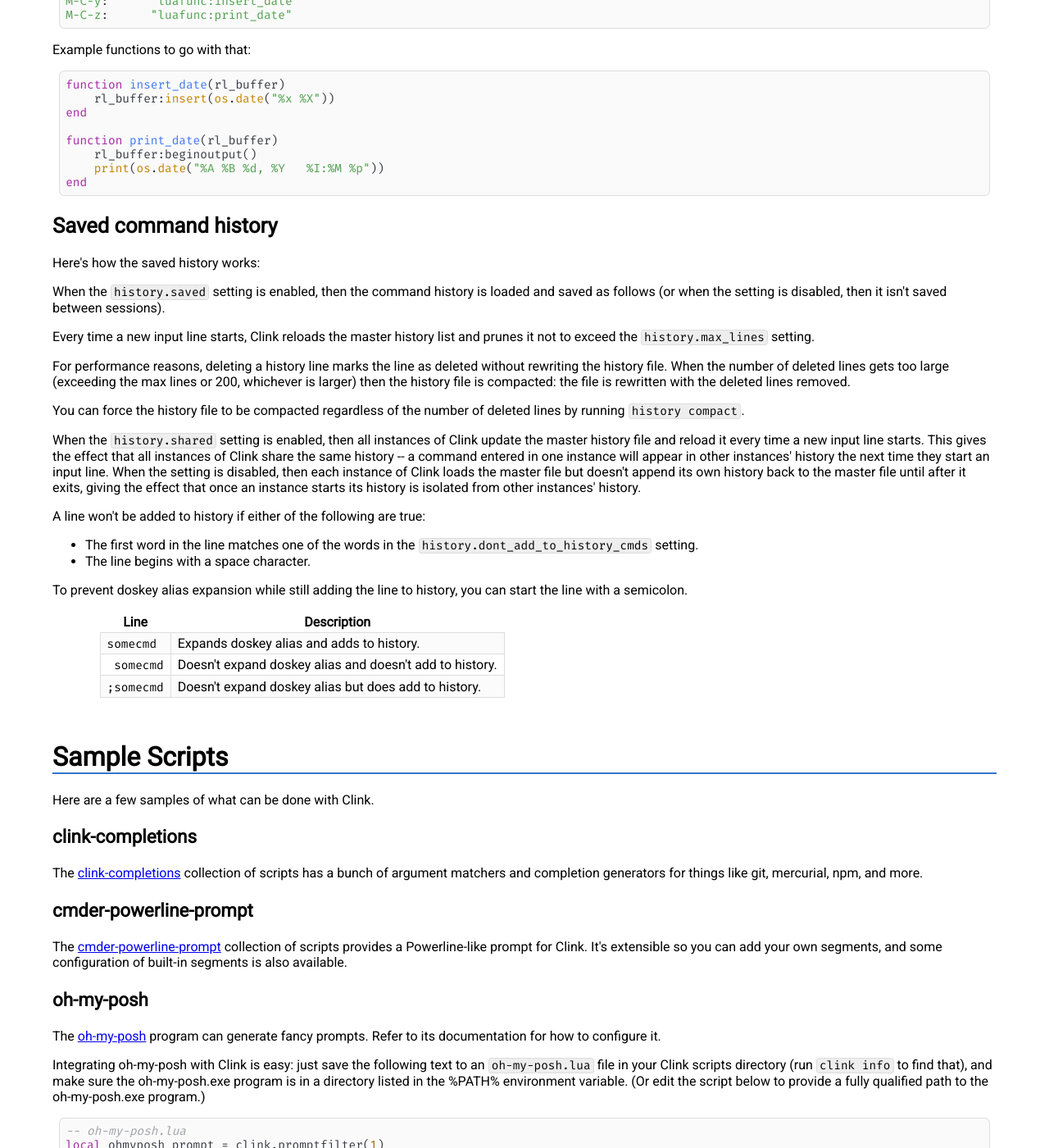
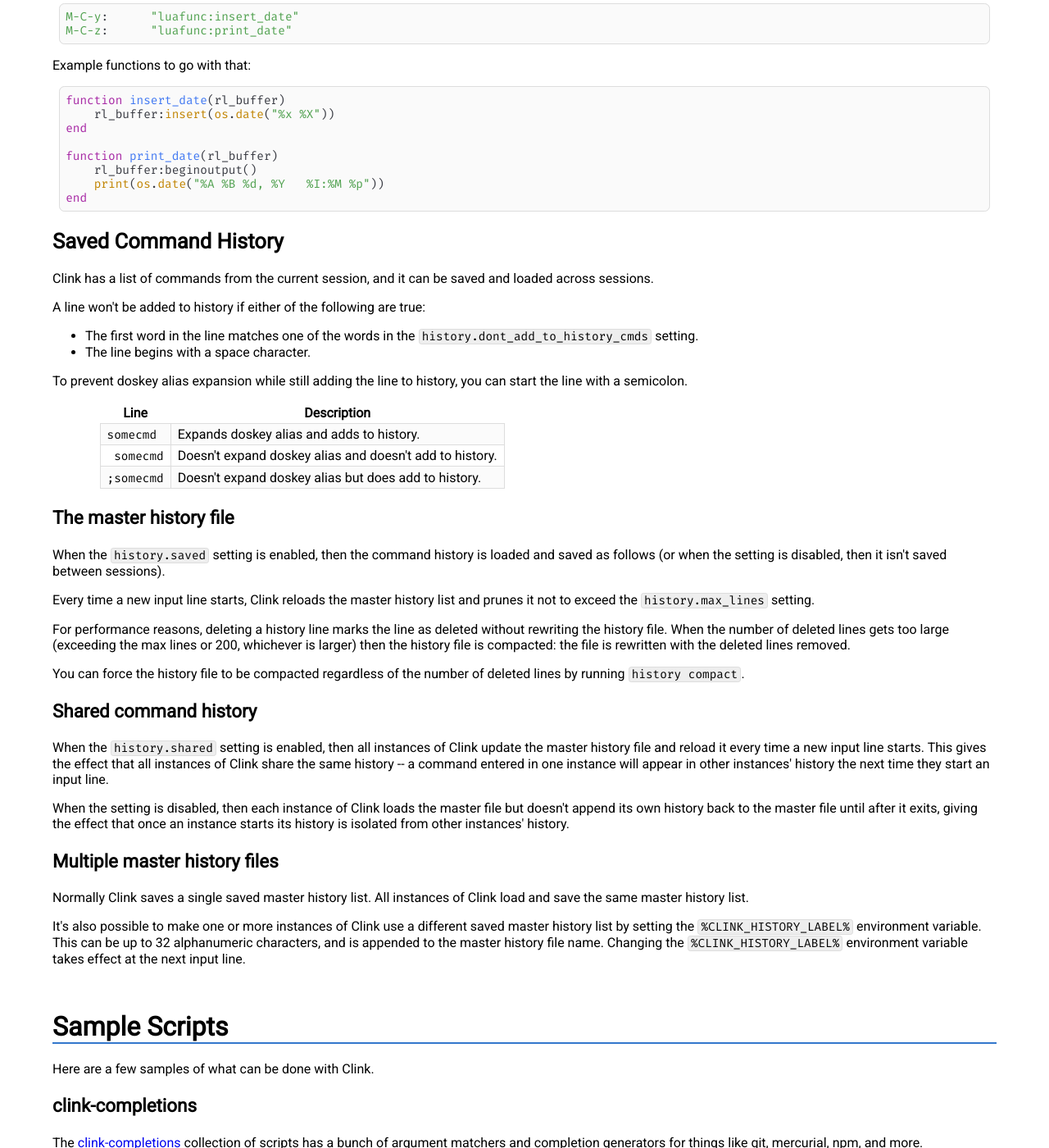
Before and after one commit to chrisant996/clink, a Jekyll site: the page clink.html, which Jekyll copies as it is, in a window 1280 px wide and 1400 px high, scrolled down 24503 px. Shown: the whole window at 82% size. Built offline with Jekyll 4.4.1, drawn with Linux system fonts in a browser that asks for light colours; some web fonts are replaced; some of the changed text lies outside the part shown.

Commit message:
Update for v1.2.2

```diff
--- a/_config.yml
+++ b/_config.yml
@@ -1,6 +1,6 @@
 theme: jekyll-theme-cayman
 title: Clink
 github:
-  version: v1.2.1
-  download_url: https://github.com/chrisant996/clink/releases/download/v1.2.1/clink.1.2.1.137ea6.zip
-  install_url:  https://github.com/chrisant996/clink/releases/download/v1.2.1/clink.1.2.1.137ea6_setup.exe
+  version: v1.2.2
+  download_url: https://github.com/chrisant996/clink/releases/download/v1.2.2/clink.1.2.2.e69258.zip
+  install_url:  https://github.com/chrisant996/clink/releases/download/v1.2.2/clink.1.2.2.e69258_setup.exe
--- a/clink.html
+++ b/clink.html
@@ -826,7 +826,7 @@
 <li>Windows XP: <code>c:\Documents and Settings\&lt;username&gt;\Local Settings\Application Data\clink</code></li>
 <li>Windows Vista onwards: <code>c:\Users\&lt;username&gt;\AppData\Local\clink</code></li>
 </ul>
-<p>All of the above locations can be overridden using the <code>--profile <span class="arg">path</span></code> command line option which is specified when injecting Clink into cmd.exe using <code>clink inject</code>.</p>
+<p>All of the above locations can be overridden using the <code>--profile <span class="arg">path</span></code> command line option which is specified when injecting Clink into cmd.exe using <code>clink inject</code>.  Or with the <code>%CLINK_PROFILE%</code> environment variable if it is already present when Clink is injected (this envvar takes precedence over any other mechanism of specifying a profile directory, if more than one was used).</p>
 <p>You can use <code>clink info</code> to find the directories and configuration files for the current Clink session.</p>
 <h2 id="command-line-options">Command Line Options</h2>
 <p>
@@ -2157,39 +2157,45 @@
     print(os.date(&quot;%A %B %d, %Y   %I:%M %p&quot;))
 end
 </code></pre>
-<h2 id="saved-command-history">Saved command history</h2>
-<p>Here&#39;s how the saved history works:</p>
+<h2 id="saved-command-history">Saved Command History</h2>
+<p>Clink has a list of commands from the current session, and it can be saved and loaded across sessions.</p>
+<p>A line won&#39;t be added to history if either of the following are true:</p>
+<ul>
+<li>The first word in the line matches one of the words in the <code>history.dont_add_to_history_cmds</code> setting.</li>
+<li>The line begins with a space character.</li>
+</ul>
+<p>To prevent doskey alias expansion while still adding the line to history, you can start the line with a semicolon.</p>
+<table>
+<thead>
+<tr>
+<th>Line</th>
+<th>Description</th>
+</tr>
+</thead>
+<tbody><tr>
+<td><code>somecmd</code></td>
+<td>Expands doskey alias and adds to history.</td>
+</tr>
+<tr>
+<td><code>&nbsp;somecmd</code></td>
+<td>Doesn&#39;t expand doskey alias and doesn&#39;t add to history.</td>
+</tr>
+<tr>
+<td><code>;somecmd</code></td>
+<td>Doesn&#39;t expand doskey alias but does add to history.</td>
+</tr>
+</tbody></table>
+<h3 id="the-master-history-file">The master history file</h3>
 <p>When the <code>history.saved</code> setting is enabled, then the command history is loaded and saved as follows (or when the setting is disabled, then it isn&#39;t saved between sessions).</p>
 <p>Every time a new input line starts, Clink reloads the master history list and prunes it not to exceed the <code>history.max_lines</code> setting.</p>
 <p>For performance reasons, deleting a history line marks the line as deleted without rewriting the history file.  When the number of deleted lines gets too large (exceeding the max lines or 200, whichever is larger) then the history file is compacted:  the file is rewritten with the deleted lines removed.</p>
 <p>You can force the history file to be compacted regardless of the number of deleted lines by running <code>history compact</code>.</p>
-<p>When the <code>history.shared</code> setting is enabled, then all instances of Clink update the master history file and reload it every time a new input line starts.  This gives the effect that all instances of Clink share the same history -- a command entered in one instance will appear in other instances&#39; history the next time they start an input line.  When the setting is disabled, then each instance of Clink loads the master file but doesn&#39;t append its own history back to the master file until after it exits, giving the effect that once an instance starts its history is isolated from other instances&#39; history.</p>
-<p>A line won&#39;t be added to history if either of the following are true:</p>
-<ul>
-<li>The first word in the line matches one of the words in the <code>history.dont_add_to_history_cmds</code> setting.</li>
-<li>The line begins with a space character.</li>
-</ul>
-<p>To prevent doskey alias expansion while still adding the line to history, you can start the line with a semicolon.</p>
-<table>
-<thead>
-<tr>
-<th>Line</th>
-<th>Description</th>
-</tr>
-</thead>
-<tbody><tr>
-<td><code>somecmd</code></td>
-<td>Expands doskey alias and adds to history.</td>
-</tr>
-<tr>
-<td><code>&nbsp;somecmd</code></td>
-<td>Doesn&#39;t expand doskey alias and doesn&#39;t add to history.</td>
-</tr>
-<tr>
-<td><code>;somecmd</code></td>
-<td>Doesn&#39;t expand doskey alias but does add to history.</td>
-</tr>
-</tbody></table>
+<h3 id="shared-command-history">Shared command history</h3>
+<p>When the <code>history.shared</code> setting is enabled, then all instances of Clink update the master history file and reload it every time a new input line starts.  This gives the effect that all instances of Clink share the same history -- a command entered in one instance will appear in other instances&#39; history the next time they start an input line.</p>
+<p>When the setting is disabled, then each instance of Clink loads the master file but doesn&#39;t append its own history back to the master file until after it exits, giving the effect that once an instance starts its history is isolated from other instances&#39; history.</p>
+<h3 id="multiple-master-history-files">Multiple master history files</h3>
+<p>Normally Clink saves a single saved master history list.  All instances of Clink load and save the same master history list.</p>
+<p>It&#39;s also possible to make one or more instances of Clink use a different saved master history list by setting the <code>%CLINK_HISTORY_LABEL%</code> environment variable.  This can be up to 32 alphanumeric characters, and is appended to the master history file name.  Changing the <code>%CLINK_HISTORY_LABEL%</code> environment variable takes effect at the next input line.</p>
 <h1 id="sample-scripts">Sample Scripts</h1>
 <p>Here are a few samples of what can be done with Clink.</p>
 <h3 id="clink-completions">clink-completions</h3>
@@ -2678,6 +2684,10 @@
         <div class="section" id="changes">
 <h1 id="changes">Changes</h1>
 <h2 id="releases-from-chrisant996clink-fork">Releases from <a href="https://github.com/chrisant996/clink">chrisant996/clink</a> fork</h2>
+<h3 id="v122">v1.2.2</h3>
+<ul>
+<li>Added <code>%CLINK_HISTORY_LABEL%</code> environment variable to use a different master history file (fixes <a href="https://github.com/chrisant996/clink/issues/99">#99</a>).</li>
+</ul>
 <h3 id="v121">v1.2.1</h3>
 <ul>
 <li>Added Troubleshooting Tips section in the documentation.</li>
```
Also changed, not shown: other parts of clink.html (+2 -2 lines).
